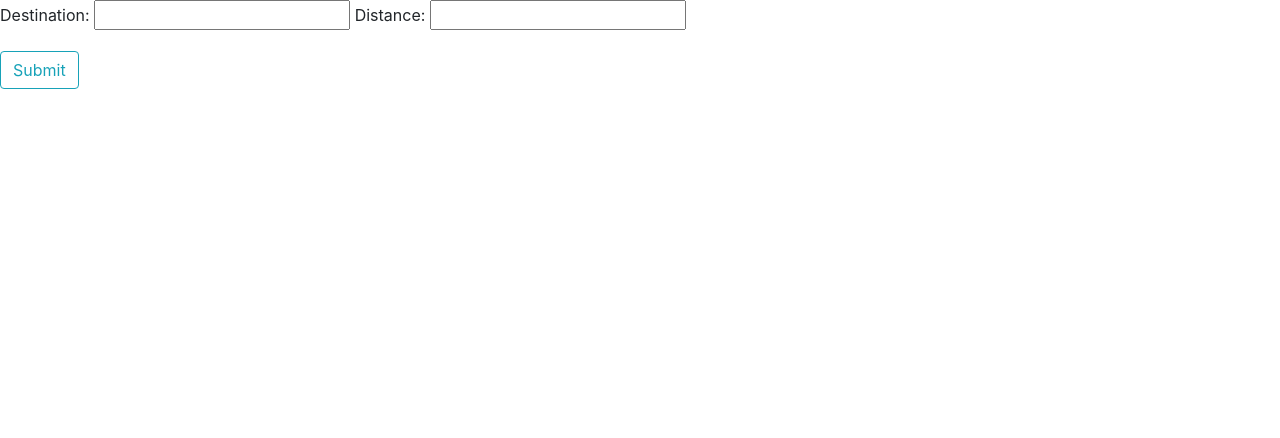
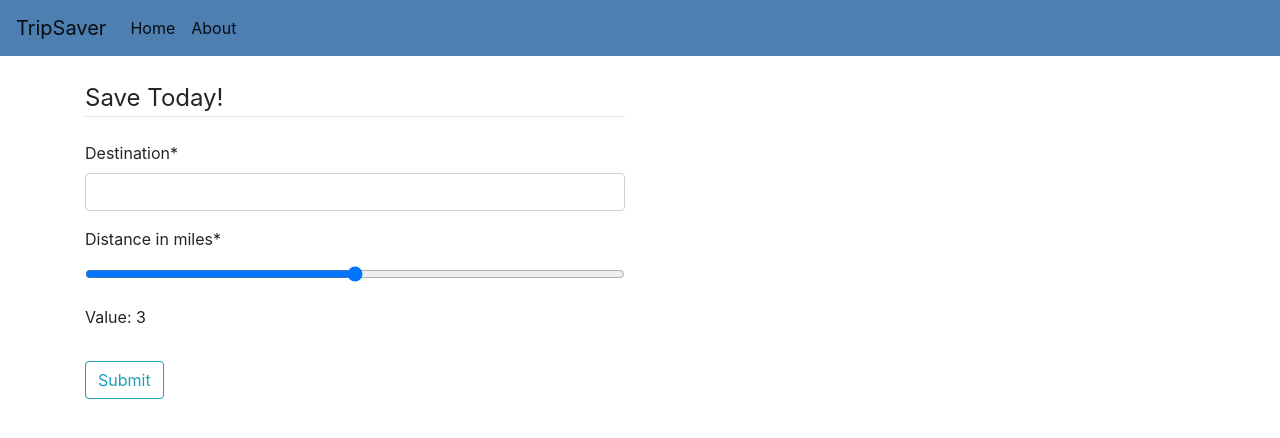
Before and after one commit to BrandonMohammed/TripSaver, a Django app: page / in a window 1280 px wide. Shown: the top 438 px of the page. Run offline with Django 4.2, Linux system fonts and the light colour scheme; some libraries are stand-ins or nearby versions.

Commit message:
Tweaked UI

```diff
--- a/TripSaver/settings.py
+++ b/TripSaver/settings.py
@@ -32,6 +32,7 @@ ALLOWED_HOSTS = []
 
 INSTALLED_APPS = [
     'UberPriceCheck.apps.UberpricecheckConfig',
+    'crispy_forms',
     'django.contrib.admin',
     'django.contrib.auth',
     'django.contrib.contenttypes',
@@ -118,6 +119,8 @@ USE_TZ = True
 
 STATIC_URL = 'static/'
 
+CRISPY_TEMPLATE_PACK = 'bootstrap4'
+
 # Default primary key field type
 # https://docs.djangoproject.com/en/4.0/ref/settings/#default-auto-field
 
--- a/UberPriceCheck/forms.py
+++ b/UberPriceCheck/forms.py
@@ -3,4 +3,4 @@ from django.core.validators import MaxValueValidator, MinValueValidator
 
 class InputForm(forms.Form):
     destination = forms.CharField()
-    distance = forms.IntegerField(validators=[MaxValueValidator(5), MinValueValidator(1)])
+    distance_in_miles = forms.IntegerField(widget=forms.NumberInput(attrs={'type':'range', 'step': '1', 'min': '1', 'max': '5', 'id':'myDistance'}))
--- a/UberPriceCheck/templates/UberPriceCheck/base.html
+++ b/UberPriceCheck/templates/UberPriceCheck/base.html
@@ -11,9 +11,33 @@
     <title>TripSaver</title>
   </head>
   <body>
+    <header class="site-header">
+        <nav class="navbar navbar-expand-lg navbar-light" style="background-color: #4D7FB0;">
+            <a class="navbar-brand" href="#">TripSaver</a>
+            <button class="navbar-toggler" type="button" data-toggle="collapse" data-target="#navbarNav" aria-controls="navbarNav" aria-expanded="false" aria-label="Toggle navigation">
+            <span class="navbar-toggler-icon"></span>
+            </button>
+            <div class="collapse navbar-collapse" id="navbarNav">
+            <ul class="navbar-nav">
+                <li class="nav-item active">
+                <a class="nav-link" href="#">Home</a>
+                </li>
+                <li class="nav-item active">
+                <a class="nav-link" href="#">About</a>
+                </li>
+            </ul>
+            </div>
+        </nav>
+    </header>
 
-    {% block content %}
-    {% endblock content %}
+    <main role="main" class="container mt-4">
+        <div class="row">
+            <div class="col-md-6">
+                {% block content %}
+                {% endblock content %}
+            </div>
+        </div>
+    </main>
 
     <!-- Optional JavaScript -->
     <!-- jQuery first, then Popper.js, then Bootstrap JS -->
--- a/UberPriceCheck/templates/UberPriceCheck/homepage.html
+++ b/UberPriceCheck/templates/UberPriceCheck/homepage.html
@@ -1,14 +1,27 @@
 {% extends "UberPriceCheck/base.html" %}
+{% load crispy_forms_tags %}
 {% block content %}
 <div class="content-section">
     <form method="POST">
         {% csrf_token %}
         <fieldset class="form-group">
-            {{ form }}
+            <legend class="border-bottom mb-4">Save Today!</legend>
+            {{ form | crispy }}
+            <p>Value: <span id="demo"></span></p>
         </fieldset>
         <div class="form-group">
             <button class="btn btn-outline-info" type="submit">Submit</button>
         </div>
     </form>
 </div>
+
+<script>
+    var slider = document.getElementById("myDistance");
+    var output = document.getElementById("demo");
+    output.innerHTML = slider.value;
+
+    slider.oninput = function() {
+      output.innerHTML = this.value;
+    }
+</script>
 {% endblock content %}
```
